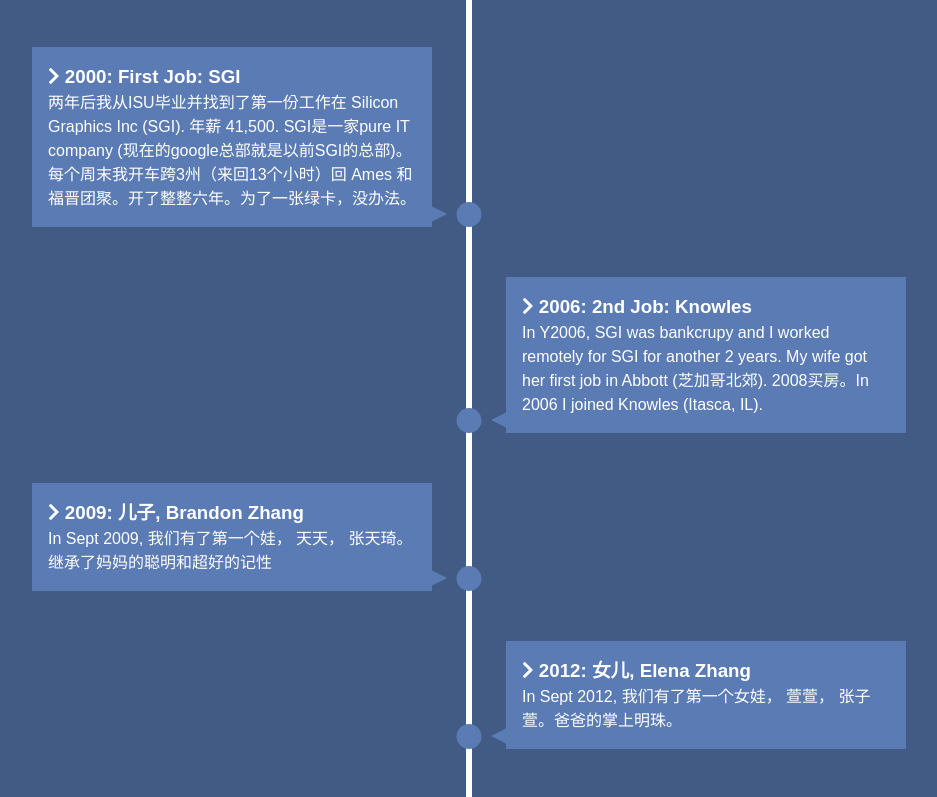
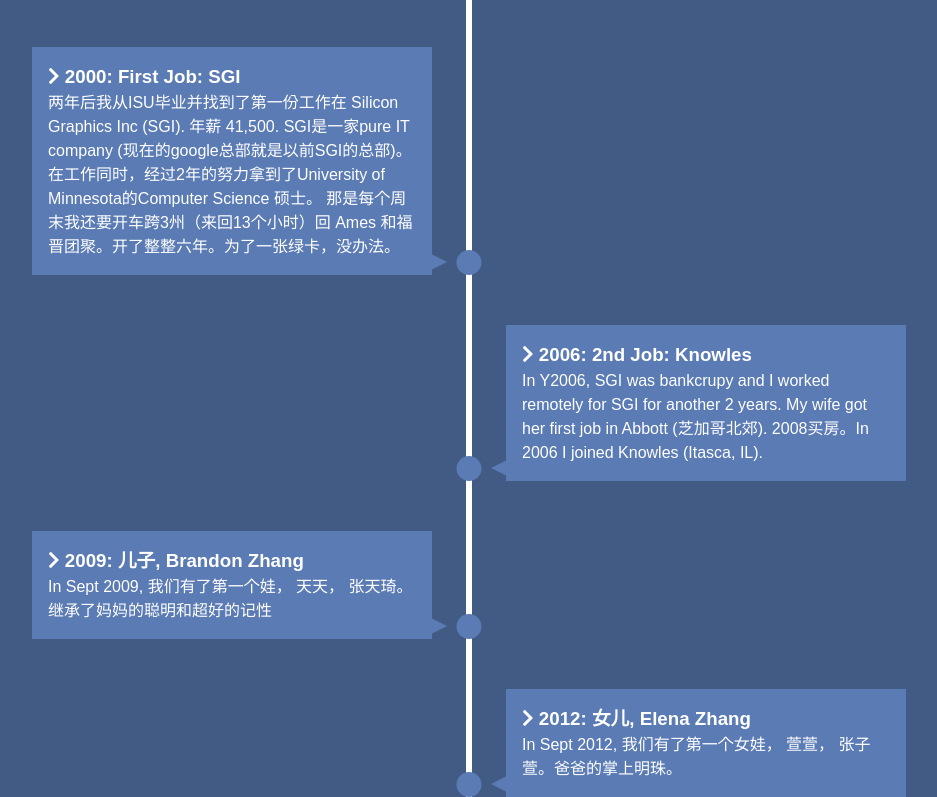
Before and after one commit to kzhangkzhang/mylife-timeline, a website: page index.html in a window 1280 px wide. Shown: the part 1798-2595 px from the top of the page, without its empty margins (171-1108 px from the left). Drawn offline with Linux system fonts and the light colour scheme.

Commit message:
add more content to index.html

```diff
--- a/index.html
+++ b/index.html
@@ -95,7 +95,8 @@
             <h3><i class="fas fa-chevron-right"></i> 2000: First Job: SGI</h3>
             <p>
               两年后我从ISU毕业并找到了第一份工作在 Silicon Graphics Inc (SGI). 年薪 41,500. SGI是一家pure IT company
-              (现在的google总部就是以前SGI的总部)。每个周末我开车跨3州（来回13个小时）回 Ames
+              (现在的google总部就是以前SGI的总部)。在工作同时，经过2年的努力拿到了University of Minnesota的Computer
+              Science 硕士。 那是每个周末我还要开车跨3州（来回13个小时）回 Ames
               和福晋团聚。开了整整六年。为了一张绿卡，没办法。
             </p>
           </div>
```
